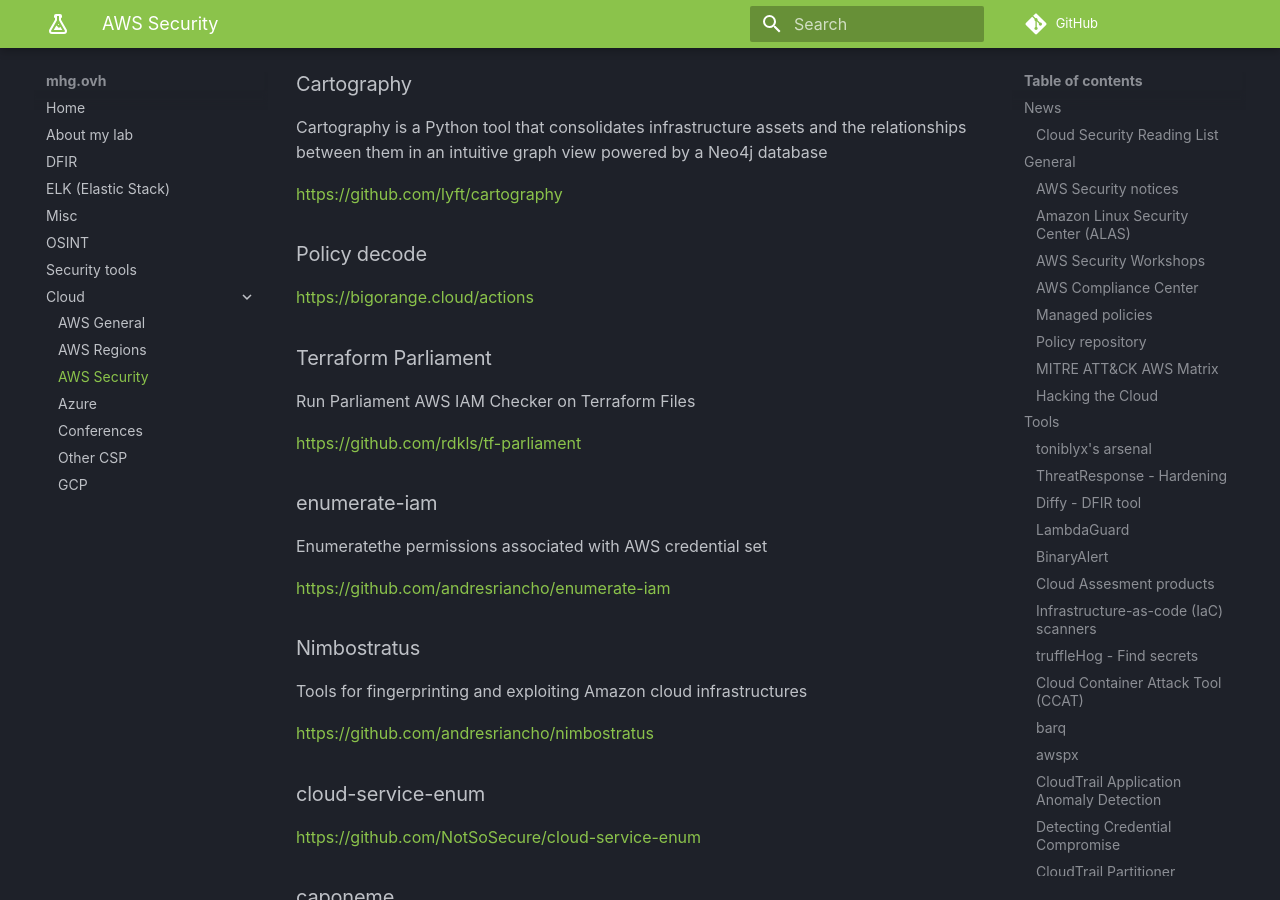
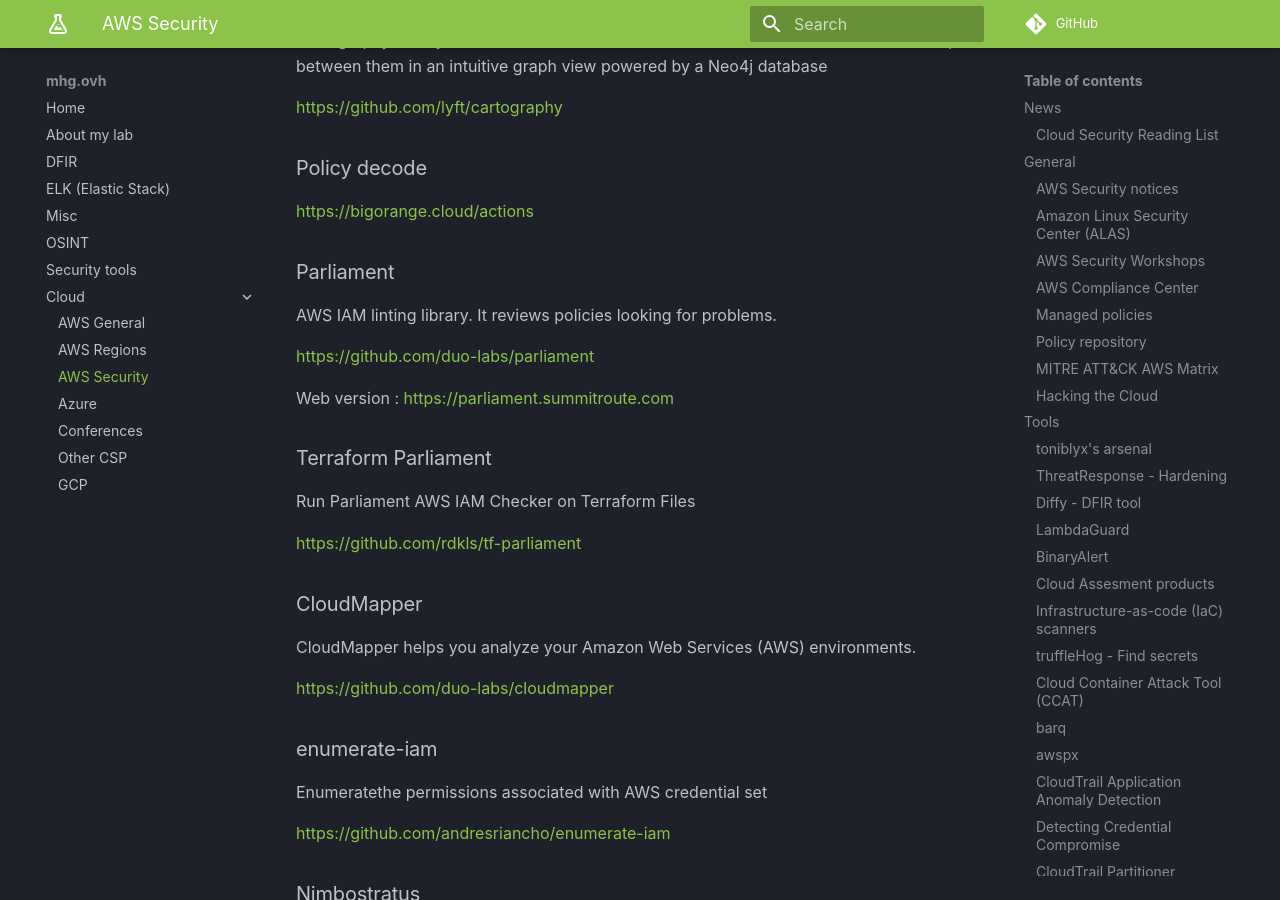
Before and after one commit to mhg-ovh/mhg.ovh, an MkDocs documentation site: the page built from docs/Cloud/aws-security.md, in a window 1280 px wide and 900 px high, scrolled down 6762 px. Built offline with MkDocs 1.6.1 and Material for MkDocs 9.7.7, drawn with Linux system fonts in a browser that asks for light colours; comment, search, counter and statistics services are not loaded; some of the changed text lies outside the part shown.

Commit message:
add links to AWS-Security, Azure, GCP

```diff
--- a/docs/Cloud/aws-security.md
+++ b/docs/Cloud/aws-security.md
@@ -240,11 +239,25 @@ Cartography is a Python tool that consolidates infrastructure assets and the rel
 
 <https://bigorange.cloud/actions>
 
+### Parliament
+
+AWS IAM linting library. It reviews policies looking for problems.
+
+<https://github.com/duo-labs/parliament>
+
+Web version : <https://parliament.summitroute.com>
+
 ### Terraform Parliament
 
 Run Parliament AWS IAM Checker on Terraform Files
 
 <https://github.com/rdkls/tf-parliament>
+
+### CloudMapper
+
+CloudMapper helps you analyze your Amazon Web Services (AWS) environments.
+
+<https://github.com/duo-labs/cloudmapper>
 
 ### enumerate-iam
 
@@ -459,6 +472,12 @@ Open source application to instantly remediate common security issues through th
 
 <https://github.com/servian/aws-auto-remediate>
 
+### lsh - The Lambda shell
+
+Run interactive shell commands on AWS Lambda
+
+<https://github.com/tobilg/lsh>
+
 ## Publications / Posts
 
 ### Rhino Security Labs blog
@@ -595,3 +614,13 @@ Incident Response in the Cloud
 ### An AWS IAM Security Tooling Reference
 
 <https://ramimac.me/cloudsec/security/aws-iam-tool-reference>
+
+### Cloud Encryption is worthless
+
+<https://www.chrisfarris.com/post/cloud-encryption>
+
+### AWS Exposable Resources
+
+Resource types that can be publicly exposed on AWS
+
+<https://github.com/SummitRoute/aws_exposable_resources>
```
Also changed, not shown: other parts of docs/Cloud/aws-security.md (+0 -1 lines), docs/Cloud/azure.md (+6 -0 lines), docs/Cloud/gcp.md (+6 -0 lines).
